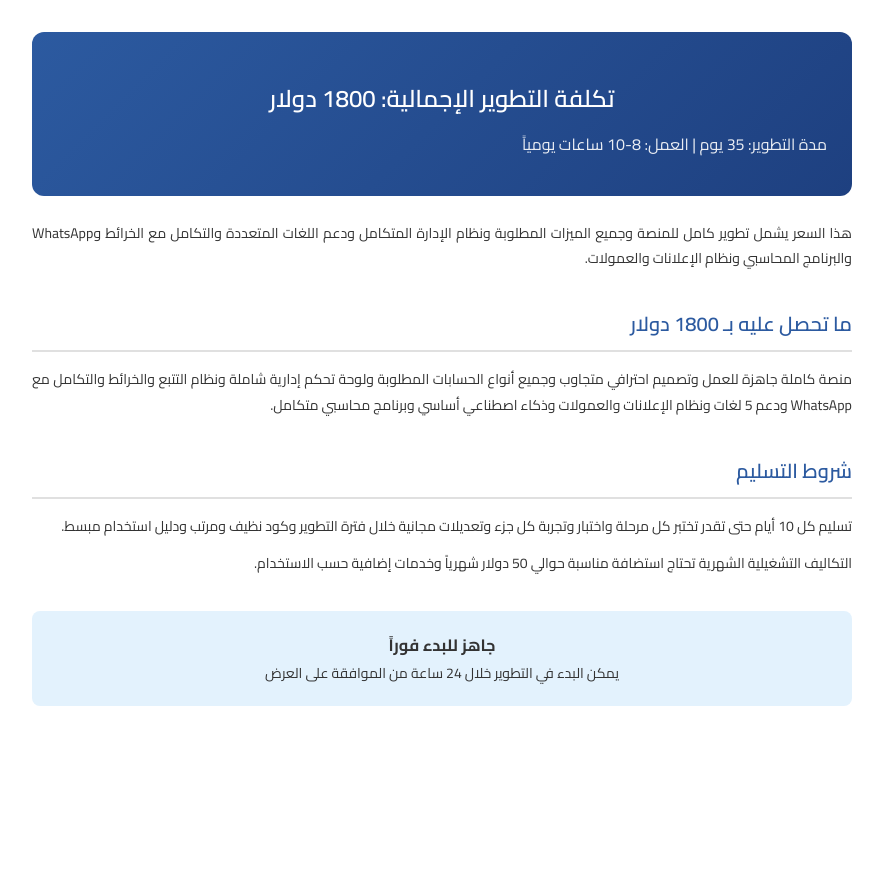
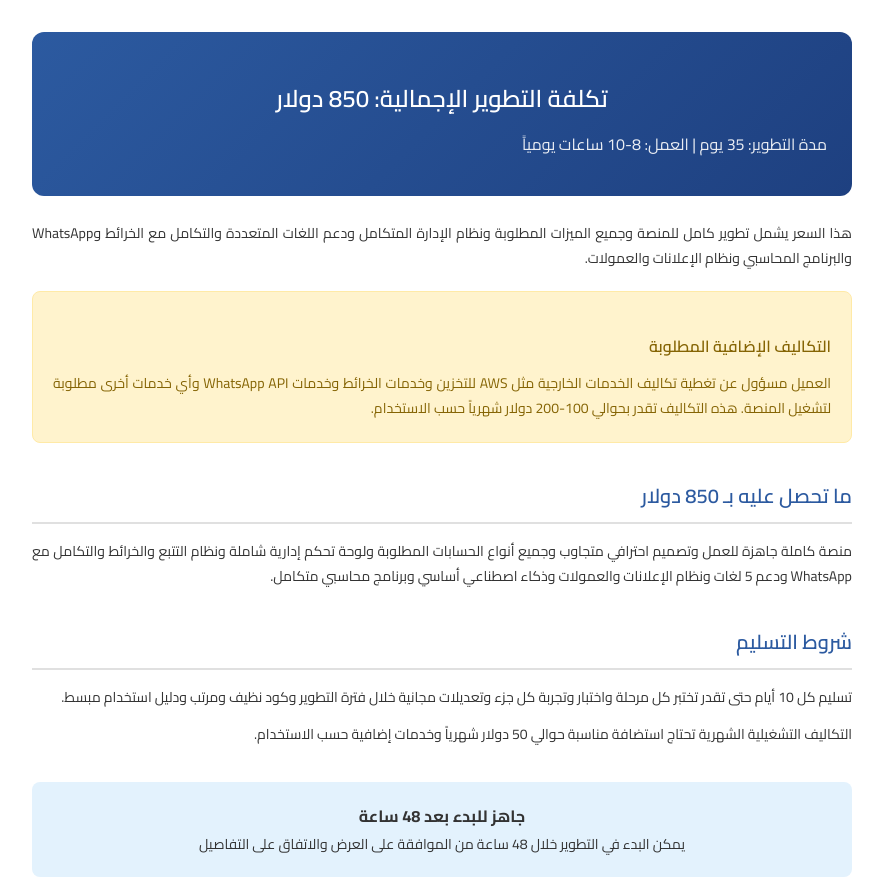
Before and after one commit to RamziBenssaci/project28, a plain HTML site: page index.html in a window 1280 px wide. Shown: the part 2326-3206 px from the top of the page, without its empty margins (198-1081 px from the left). Before the commit the page ends 3072 px from the top, so only its background shows below. Drawn offline with Linux system fonts and the light colour scheme.

Commit message:
Update index.html

```diff
--- a/index.html
+++ b/index.html
@@ -241,15 +241,20 @@
 
     <div class="section">
         <div class="price-box">
-            <h3>تكلفة التطوير الإجمالية: 1800 دولار</h3>
+            <h3>تكلفة التطوير الإجمالية: 850 دولار</h3>
             <p>مدة التطوير: 35 يوم | العمل: 8-10 ساعات يومياً</p>
         </div>
 
         <p>هذا السعر يشمل تطوير كامل للمنصة وجميع الميزات المطلوبة ونظام الإدارة المتكامل ودعم اللغات المتعددة والتكامل مع الخرائط وWhatsApp والبرنامج المحاسبي ونظام الإعلانات والعمولات.</p>
+
+        <div style="background: #fff3cd; border: 1px solid #ffeaa7; border-radius: 8px; padding: 20px; margin: 20px 0;">
+            <h3 style="color: #856404; margin-bottom: 10px;">التكاليف الإضافية المطلوبة</h3>
+            <p style="color: #856404; margin: 0;">العميل مسؤول عن تغطية تكاليف الخدمات الخارجية مثل AWS للتخزين وخدمات الخرائط وخدمات WhatsApp API وأي خدمات أخرى مطلوبة لتشغيل المنصة. هذه التكاليف تقدر بحوالي 100-200 دولار شهرياً حسب الاستخدام.</p>
+        </div>
     </div>
 
     <div class="section">
-        <h2>ما تحصل عليه بـ 1800 دولار</h2>
+        <h2>ما تحصل عليه بـ 850 دولار</h2>
         <p>منصة كاملة جاهزة للعمل وتصميم احترافي متجاوب وجميع أنواع الحسابات المطلوبة ولوحة تحكم إدارية شاملة ونظام التتبع والخرائط والتكامل مع WhatsApp ودعم 5 لغات ونظام الإعلانات والعمولات وذكاء اصطناعي أساسي وبرنامج محاسبي متكامل.</p>
     </div>
 
@@ -261,8 +266,8 @@
     </div>
 
     <div class="contact-info">
-        <h3>جاهز للبدء فوراً</h3>
-        <p>يمكن البدء في التطوير خلال 24 ساعة من الموافقة على العرض</p>
+        <h3>جاهز للبدء بعد 48 ساعة</h3>
+        <p>يمكن البدء في التطوير خلال 48 ساعة من الموافقة على العرض والاتفاق على التفاصيل</p>
     </div>
 </body>
 </html>
```
